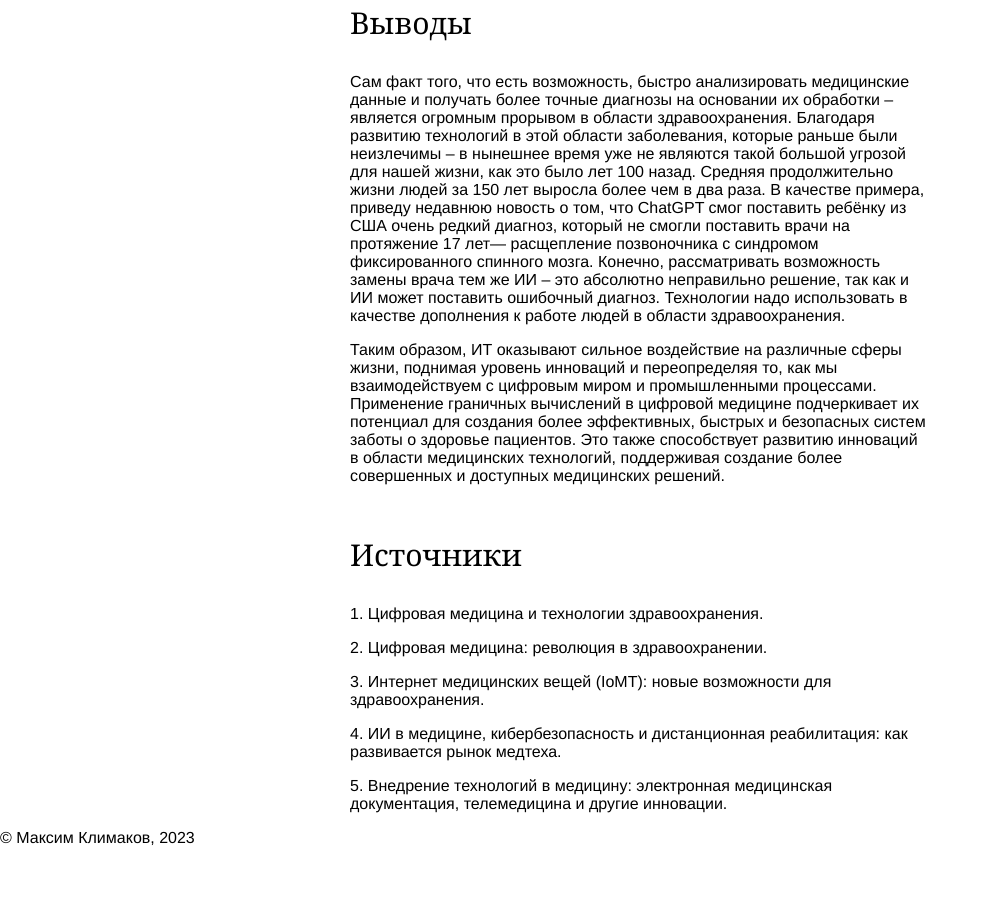
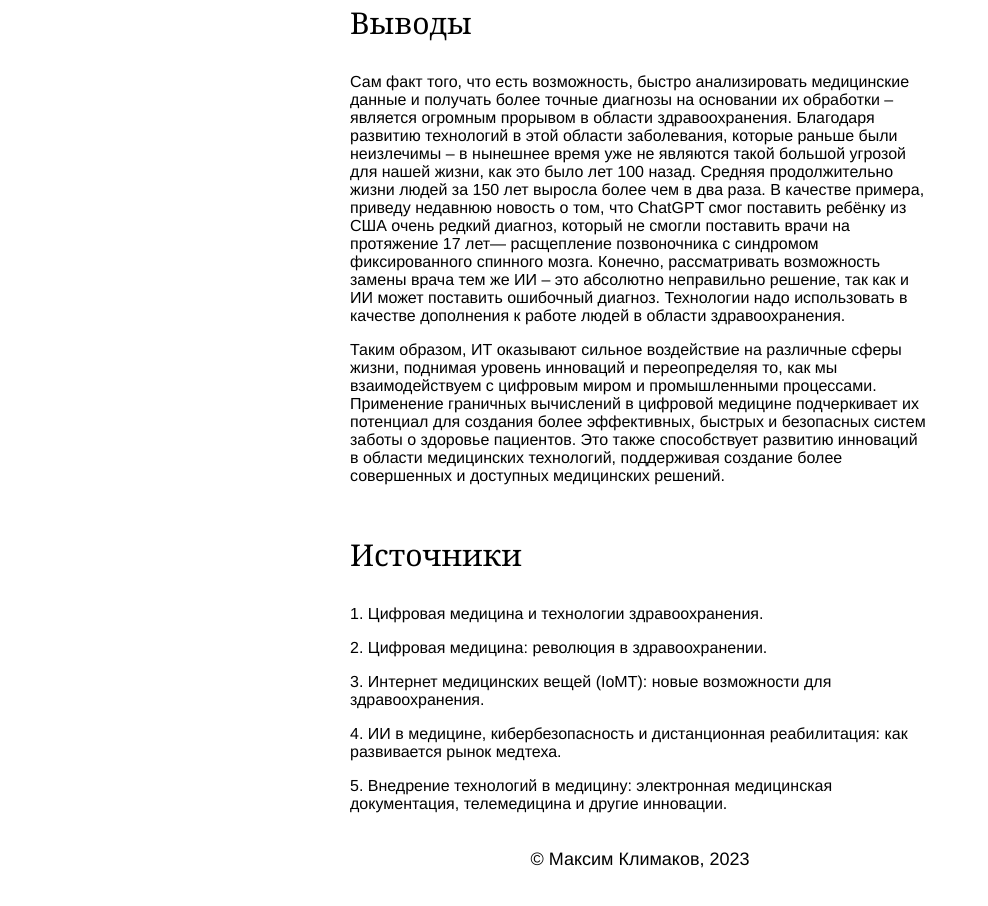
Before and after one commit to MaximTyt/IT_lab3, a plain HTML site: page index.html in a window 1280 px wide. Shown: the part 8242-9148 px from the top of the page, without its empty margins (0-988 px from the left). Before the commit the page ends 9105 px from the top, so only its background shows below. Drawn offline with Linux system fonts and the light colour scheme.

Commit message:
Update style.css
Add style for footer

```diff
--- a/src/css/style.css
+++ b/src/css/style.css
@@ -360,3 +360,18 @@ img{
     width: 100%;
     height: 100%;
 }
+.footer-author {
+    line-height: 25px;
+    font-size: 18px;
+    font-weight: normal;
+    margin: 0;
+    padding: 18px 0;
+    text-align: center;
+    width: 100%;
+}
+.footer {
+    min-height: 50px;
+    padding-bottom: 20px;
+    box-sizing: border-box;
+    display: flex;
+}
```
